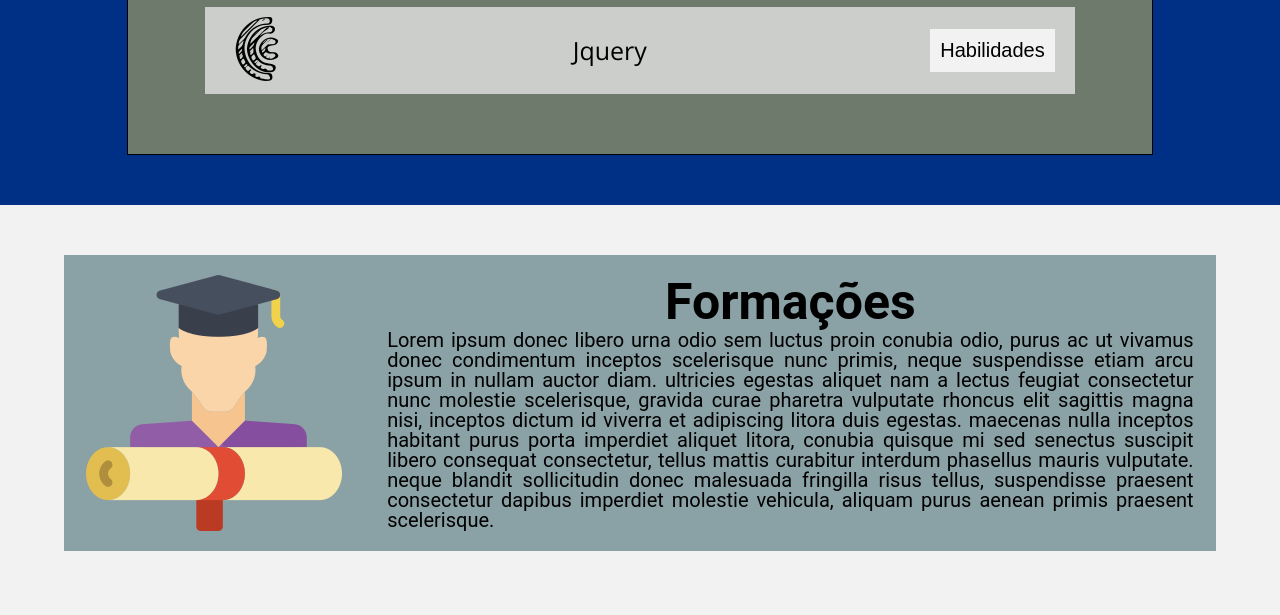
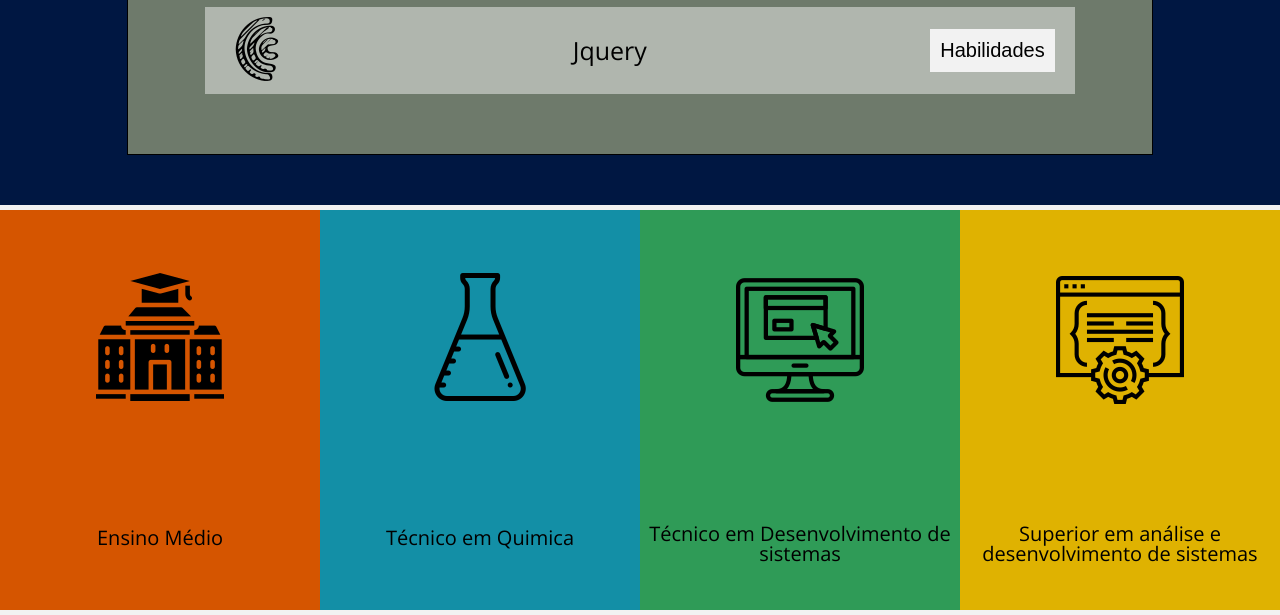
Before and after one commit to mytionbr/matheussj, a plain HTML site: page index.html in a window 1280 px wide. Shown: the part 1817-2432 px from the top of the page. Drawn offline with nearby package versions, Linux system fonts and the light colour scheme.

Commit message:
redefinindo o design da sessão formações

```diff
--- a/css/conhecimentos.css
+++ b/css/conhecimentos.css
@@ -1,6 +1,6 @@
 .conhecimentos{
 	display: flex;
-	background-color: rgb(0,48,134);
+	background-color: rgb(0,23,66);
 	flex-direction: column;
 	padding-bottom: 30px;
 
@@ -24,9 +24,13 @@
 	height: 50px;
 	width: 170px;
 	padding: 5px;
-	background-color: rgb(242,242,242);
+	background-color: rgba(242,242,242,0.8);
 	border: none;
 	font-size:17px;
+	transition: all 1s;
+}
+.btn-filtro:hover{
+	background-color: rgba(242,242,242,0.5)
 }
 
 .btn-focus{
@@ -44,7 +48,7 @@
 	font-size: 25px;
 	padding: 10px 20px;
 	width: 90%;
-	background-color:rgba(242,242,242,0.7);
+	background-color:rgba(242,242,242,0.5);
 	display: flex;
 	align-items: center;
 	justify-content: space-between;
@@ -64,13 +68,7 @@
 	font-weight: bold;
 	margin: 0 auto;
 }
-.sumario ul{
-	display: flex;
-	margin: 0 auto;
-}
-.sumario li{
-	padding: 0 10px;
-}
+
 /*modal*/
 
 .modal{
--- a/css/index.css
+++ b/css/index.css
@@ -121,8 +121,6 @@ body {
 	background: rgb(9,109,134);
 	justify-content: space-around;
 
-
-
 }
 .sobre-principal .conteiner .sobre-principal-conteudo{
 	display: flex;
@@ -138,26 +136,59 @@ body {
 	font-family: 'Roboto', sans-serif;
 	text-align: left;
 }
-
-
-/* formatação das sessões de conteudo*/
+.formacoes-principal{
+	flex-direction: column;
+	margin: 5px 0;
+}
 .formacoes-principal .conteiner{
-	width: 90%;
 	display: flex;
-	background: rgb(138,161,166);
-	margin: 50px auto;
-	justify-content: space-around;
-	padding: 20px 0;
+	width: 100%;
+	height: 400px;
 
 }
-.formacoes-principal-conteudo{
+
+.conteiner-formacao{
+	background: red;
+	width: 25%;
+	text-align: center;
+
+}
+.conteiner-formacao{
 	display: flex;
 	flex-direction: column;
 	justify-content: space-around;
-	width: 70%;
-	align-items: center;
-	text-align: justify;
+
+
 }
+
+.conteiner-formacao:nth-child(1n+1){
+	background: rgb(213,85,0);
+}
+.conteiner-formacao:nth-child(1n+2){
+	background: rgb(19,143,166);
+}
+.conteiner-formacao:nth-child(1n +3){
+	background: rgb(47,155,87);
+
+}
+.conteiner-formacao:nth-child(1n +4){
+	background: rgb(223,178,1);
+
+}
+.conteiner-formacao:nth-child(1n+1) .titulo-formacao,.conteiner-formacao:nth-child(1n+2) .titulo-formacao{
+	font-size: 20px;
+
+}
+.conteiner-formacao:nth-child(1n+3) .titulo-formacao,.conteiner-formacao:nth-child(1n+4) .titulo-formacao{
+	font-size: 20px;
+	padding-top:25px;
+}
+.conteiner-formacao:nth-child(1n+3) .imagem-formacao,.conteiner-formacao:nth-child(1n+4) .imagem-formacao{
+	font-size: 20px;
+	padding-top: 20px;
+}
+/* formatação das sessões de conteudo*/
+
 .conteudo-texto{
 	font-family: 'Roboto', sans-serif;
 	font-size: 20px;
--- a/index.html
+++ b/index.html
@@ -74,7 +74,7 @@
 
 			<div class="conhecimentos">
 				<div class="conteiner-titulo-conhecimento"></div>
-			<h1 class="titulo-conhecimento">Conhecimentos</h1>
+				<h1 class="titulo-conhecimento">Conhecimentos</h1>
 				<div class="conteiner">
 					<div class="conteiner-itens">
 						<ul class="lista-menu" >
@@ -113,17 +113,31 @@
 			</div>
 		</section>
 
-		<section class="formacoes-principal">
+		<section class="formacoes-principal" id="section-formacao">
+
 			<div class="conteiner">
-				<img src="img/graduated.png">
-				<div class="formacoes-principal-conteudo">
-					<h1 class="principal-titulo" id="section-formacao">Formações</h1>
-					<h3 class="conteudo-texto">	Lorem ipsum donec libero urna odio sem luctus proin conubia odio, purus ac ut vivamus donec condimentum inceptos scelerisque nunc primis, neque suspendisse etiam arcu ipsum in nullam auctor diam. ultricies egestas aliquet nam a lectus feugiat consectetur nunc molestie scelerisque, gravida curae pharetra vulputate rhoncus elit sagittis magna nisi, inceptos dictum id viverra et adipiscing litora duis egestas. maecenas nulla inceptos habitant purus porta imperdiet aliquet litora, conubia quisque mi sed senectus suscipit libero consequat consectetur, tellus mattis curabitur interdum phasellus mauris vulputate. neque blandit sollicitudin donec malesuada fringilla risus tellus, suspendisse praesent consectetur dapibus imperdiet molestie vehicula, aliquam purus aenean primis praesent scelerisque.
-					</h3>
+				<div class="conteiner-formacao">
+					<div class="imagem-formacao"><img src="img/school.png"></div>
+					<div class="titulo-formacao"><h2>Ensino Médio </h2></div>
 
 				</div>
+				<div class="conteiner-formacao">
+					<div class="imagem-formacao"><img src="img/lab.png"></div>
+					<div class="titulo-formacao"><h2>Técnico em Quimica</h2></div>
+
+				</div>
+				<div class="conteiner-formacao">
+					<div class="imagem-formacao"><img src="img/website.png"></div>
+					<div class="titulo-formacao"><h2>Técnico em Desenvolvimento de sistemas </h2>
+					</div>
+
+				</div>
+				<div class="conteiner-formacao">
+					<div class="imagem-formacao"><img src="img/gear.png"></div>
+					<div class="titulo-formacao"><h2>Superior em análise e desenvolvimento de sistemas </h2></div>
 
 
+				</div>
 			</div>
 		</section>
 		<section  id="section-contato">
```
Also changed, not shown: img/gear.png (added), img/lab.png (added), img/school.png (added), img/ui.png (added), img/website.png (added). Lines whose indentation alone changed are shown as unchanged.
